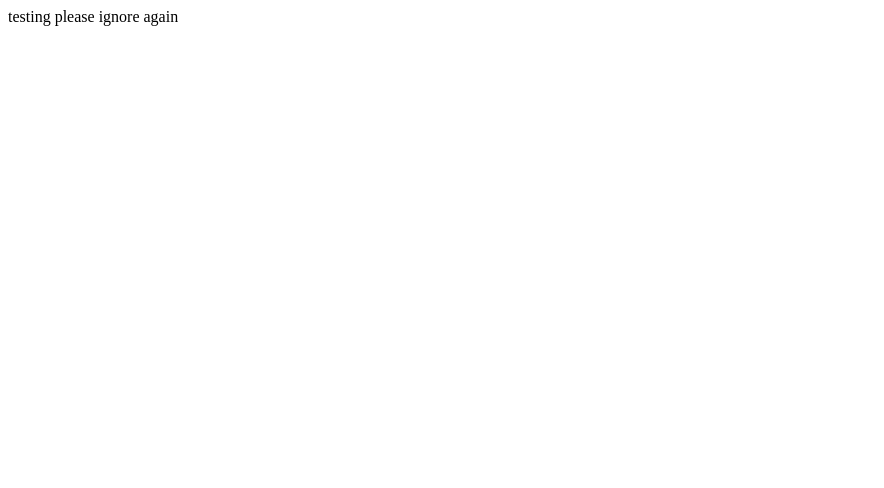
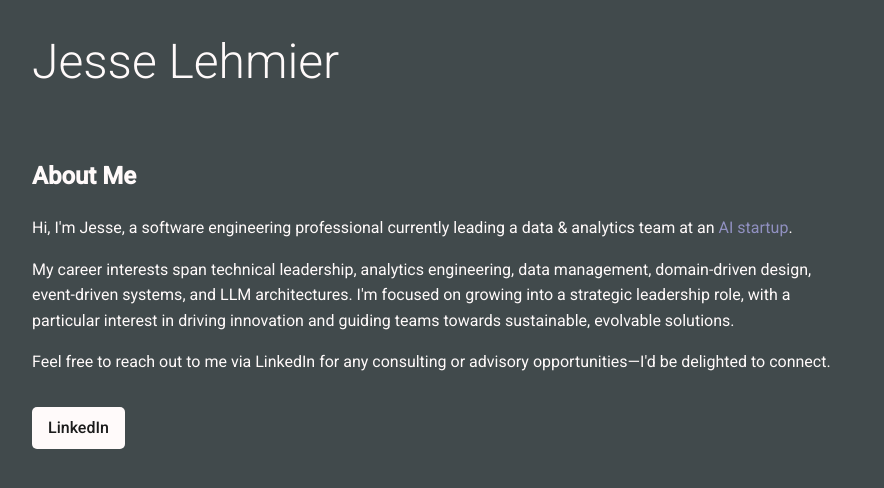
Before and after one commit to lehmier/lehmier.github.io, a plain HTML site: page index.html in a window 1280 px wide. Shown: the whole page, without its empty margins (0-884 px from the left). Drawn offline with Linux system fonts and the light colour scheme.

Commit message:
make a website

```diff
--- a/index.html
+++ b/index.html
@@ -1 +1,87 @@
-testing please ignore again
+<!DOCTYPE html>
+<html lang="en">
+<head>
+  <meta charset="UTF-8">
+  <meta name="viewport" content="width=device-width, initial-scale=1.0">
+  <title>Professional Portfolio</title>
+  <!-- Google Fonts: Roboto (lighter weight) -->
+  <link href="https://fonts.googleapis.com/css2?family=Roboto:wght@300;400;500&display=swap" rel="stylesheet">
+  <style>
+    body {
+      font-family: 'Roboto', sans-serif;
+      line-height: 1.6;
+      margin: 0;
+      padding: 0;
+      background-color: #414A4C; /* Outer Space background */
+      color: #FFFAFA; /* Snow White text */
+      padding-left: 2rem; /* Add margin to the left */
+      padding-right: 2rem; /* Add margin to the right */
+    }
+    header {
+      background-color: #414A4C; /* Same as the background */
+      color: #FFFAFA; /* Snow White text */
+      padding: 1.5rem 0; /* Add padding for better spacing */
+      text-align: left; /* Left-align the header text */
+    }
+    header h1 {
+      font-size: 3rem; /* Larger header size */
+      font-weight: 300; /* Lighter weight */
+      margin: 0; /* Remove any default margin */
+    }
+    main {
+      margin-top: 2rem; /* Spacing between header and content */
+    }
+    section {
+      max-width: 800px;
+      text-align: left; /* Left-align the content */
+      margin-left: 0; /* Ensure no indentation */
+    }
+    footer {
+      text-align: left; /* Left-align footer */
+      margin-top: 2rem;
+      font-size: 0.9rem;
+      color: #B0BEC5; /* Lightened footer text */
+    }
+    .button {
+      display: inline-block;
+      margin-top: 1rem;
+      padding: 0.5rem 1rem;
+      background-color: #FFFAFA; /* Snow White button */
+      color: #1B1B1B; /* Eerie Black button text */
+      text-decoration: none;
+      border-radius: 5px;
+      font-weight: 500;
+    }
+    .button:hover {
+      background-color: #F0F0F0; /* Slightly darker Snow White for hover */
+    }
+    a {
+     color: #9090C0; /* Crimson link color */
+     text-decoration: none; /* Remove underline */
+    }
+    a:hover {
+      color: #1B1B1B; /* Darker red for hover */
+   }
+  </style>
+</head>
+<body>
+  <header>
+    <h1>Jesse Lehmier</h1>
+  </header>
+  <main>
+    <section>
+      <h2>About Me</h2>
+      <p>
+        Hi, I'm Jesse, a software engineering professional currently leading a data & analytics team at an <a href="https://slang.ai">AI startup</a>.
+      </p>
+      <p>My career interests span technical leadership, analytics engineering, data management, domain-driven design, event-driven systems, and LLM architectures. I'm focused on growing into a strategic leadership role, with a particular interest in driving innovation and guiding teams towards sustainable, evolvable solutions.
+      </p>
+      <p>Feel free to reach out to me via LinkedIn for any consulting or advisory opportunities&mdash;I'd be delighted to connect.</p>
+      <a href="https://www.linkedin.com/in/lehmier" class="button">LinkedIn</a>
+    </section>
+  </main>
+  <footer>
+    <p></p>
+  </footer>
+</body>
+</html>
```
